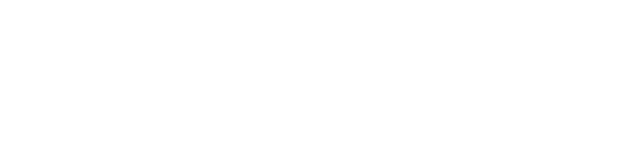
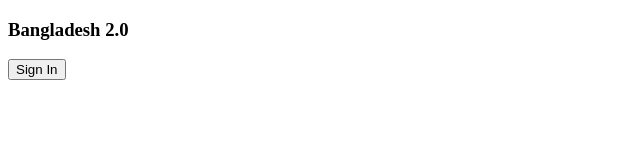
Before and after one commit to zakariahossain-me/bangladesh2.0, a plain HTML site: page index.html in a window 1280 px wide. Shown: the whole page, without its empty margins (0-640 px from the left). Drawn offline with Linux system fonts and the light colour scheme.

Commit message:
added an style.css file

```diff
--- a/index.html
+++ b/index.html
@@ -6,7 +6,12 @@
     <title>Bangladesh 2.0</title>
   </head>
   <body>
-    <header></header>
+    <header>
+      <nav>
+        <h3>Bangladesh 2.0</h3>
+        <button>Sign In</button>
+      </nav>
+    </header>
 
     <main></main>
 
```
Also changed, not shown: styles.css (added).
